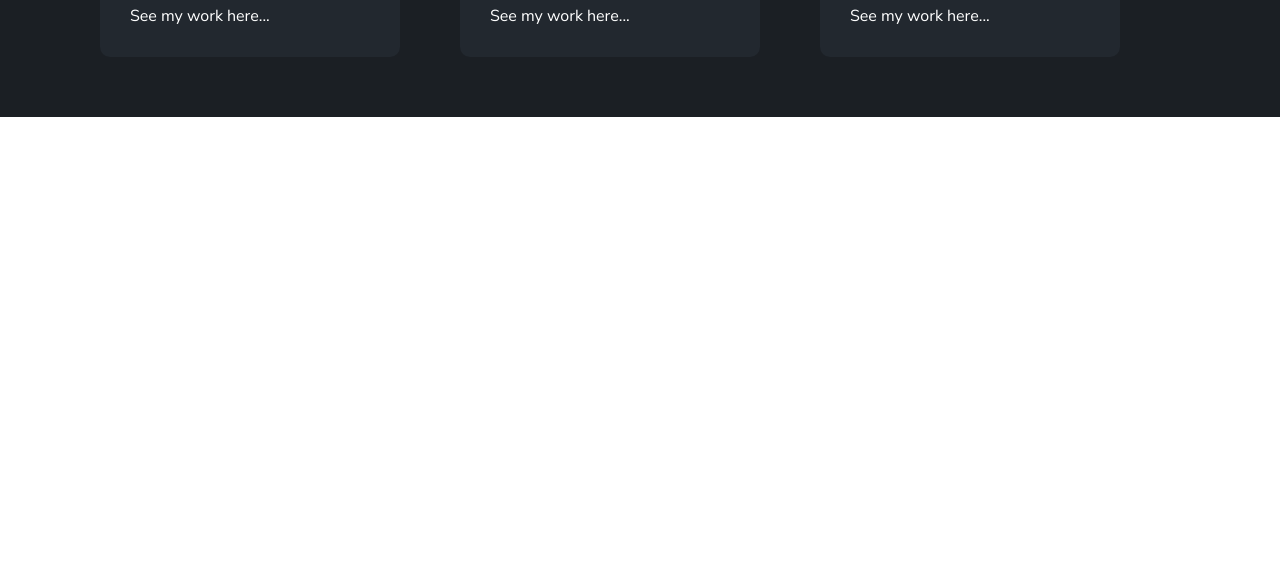
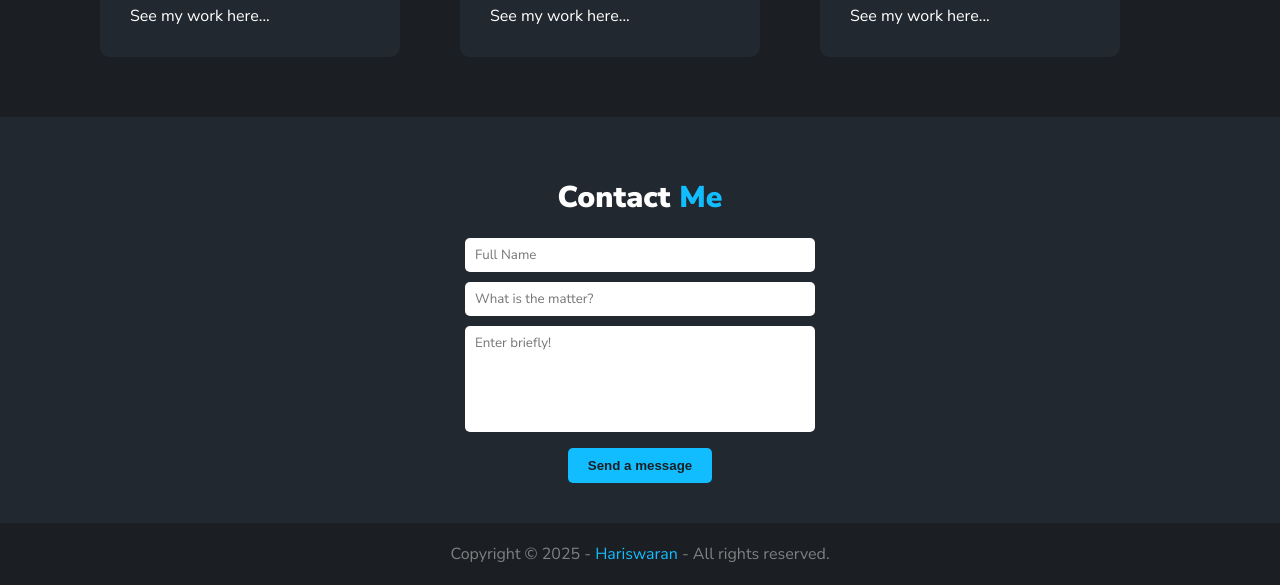
Before and after one commit to hariswara/hari-portfolio-simple-work, a plain HTML site: page assets/index.html in a window 1280 px wide. Shown: the part 1204-1789 px from the top of the page. Before the commit the page ends 1321 px from the top, so only its background shows below. Drawn offline with Linux system fonts and the light colour scheme; a web font is replaced by a local one.

Commit message:
work will be done

```diff
--- a/assets/css/style.css
+++ b/assets/css/style.css
@@ -1,6 +1,7 @@
 @import url("https://fonts.googleapis.com/css2?family=Goudy+Bookletter+1911&family=Noto+Sans:ital,wght@0,100..900;1,100..900&family=Nunito+Sans:ital,opsz,wght@0,6..12,200..1000;1,6..12,200..1000&display=swap");
 
 :root {
+  --font_family: "Nunito Sans", sans-serif;
   --dark-primary: #1b1f24;
   --blue-primary: #12bdff;
   --white-primary: #fff;
@@ -13,7 +14,7 @@
   box-sizing: border-box;
 }
 body {
-  font-family: "Nunito Sans", sans-serif; /* Example usage */
+  font-family: var(--font_family) !important;
 }
 
 /* header */
@@ -270,3 +271,48 @@ ul.social-icons {
 .footer-icon:hover {
   background-color: var(--blue-primary);
 }
+
+/* Contact Section */
+
+.contact-section {
+  background-color: var(--dark-about);
+  padding: 40px;
+  color: var(--white-primary);
+  text-align: center;
+}
+
+.contact-section h4 {
+  font-size: 30px;
+  margin: 20px 0;
+  font-weight: 900;
+}
+
+.contact-section h4 span {
+  color: var(--blue-primary);
+}
+
+.contact-section form div input,
+textarea {
+  padding: 8px 10px;
+  border-radius: 5px;
+  outline: none;
+  width: 350px;
+  border: none;
+  margin-bottom: 10px;
+  resize: none;
+  font-family: var(--font_family);
+}
+
+/* Footer Section */
+
+footer {
+  background-color: var(--dark-primary);
+  color: gray;
+  padding: 20px;
+  text-align: center;
+}
+
+footer a {
+  text-decoration: none;
+  color: var(--blue-primary);
+}
--- a/assets/index.html
+++ b/assets/index.html
@@ -39,6 +39,7 @@
         <button class="btn btn-dark-outlined">DOWNLOAD CV</button>
       </div>
     </header>
+
     <main>
       <section class="hero-section">
         <div>
@@ -113,7 +114,7 @@
           <button class="btn btn-primary">Know more</button>
         </div>
       </section>
-      <!-- footer section -->
+      <!-- Footer Section -->
       <section class="footer-section">
         <h4 class="footer-section__title">
           My <span class="footer-section-span">Works</span>
@@ -157,6 +158,35 @@
           </div>
         </div>
       </section>
+      <!-- Contact Section -->
+      <section class="contact-section">
+        <h4>Contact <span>Me</span></h4>
+        <form>
+          <div>
+            <input type="text" placeholder="Full Name" />
+          </div>
+          <div>
+            <input type="text" placeholder="What is the matter?" />
+          </div>
+          <div>
+            <textarea
+              name="desc"
+              rows="5"
+              placeholder="Enter briefly!"
+            ></textarea>
+          </div>
+          <div>
+            <button class="btn btn-primary">Send a message</button>
+          </div>
+        </form>
+      </section>
     </main>
+
+    <footer>
+      <p>
+        Copyright &copy; 2025 - <a href="#">Hariswaran</a> - All rights
+        reserved.
+      </p>
+    </footer>
   </body>
 </html>
```
